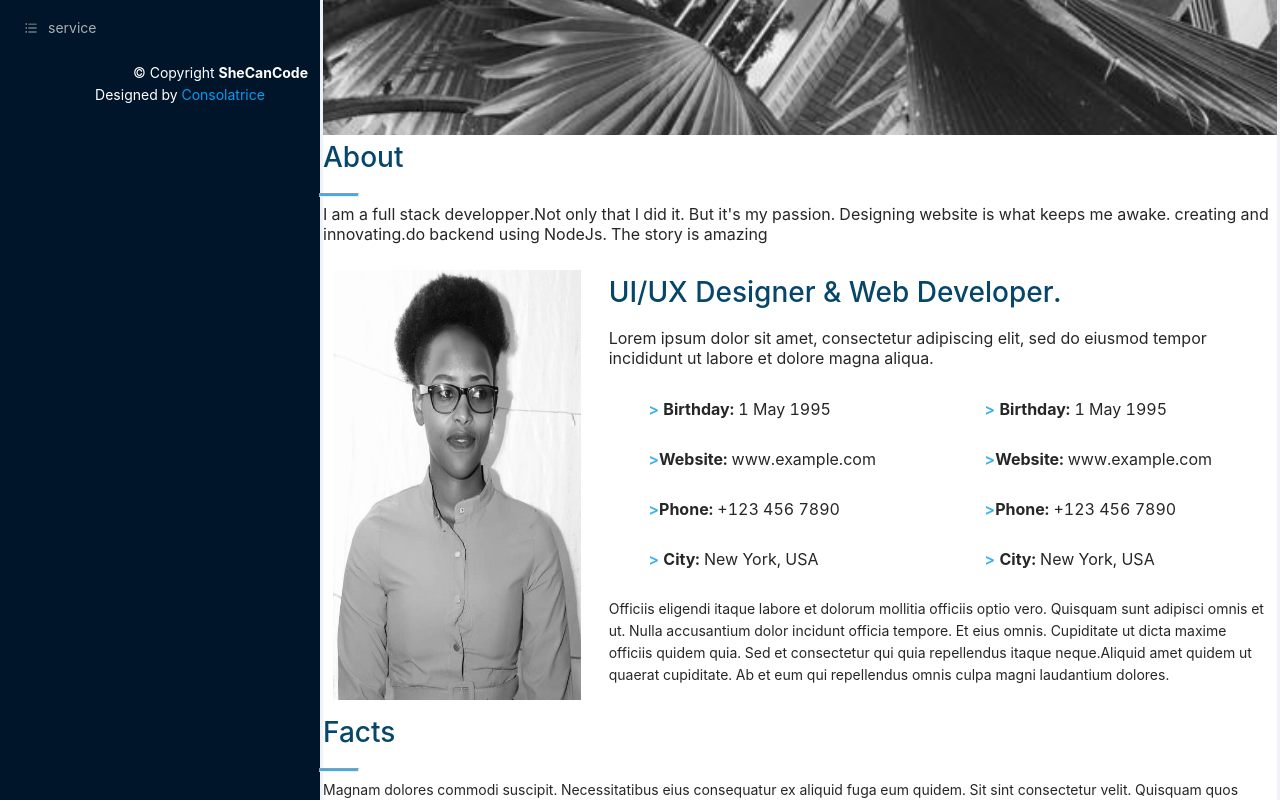
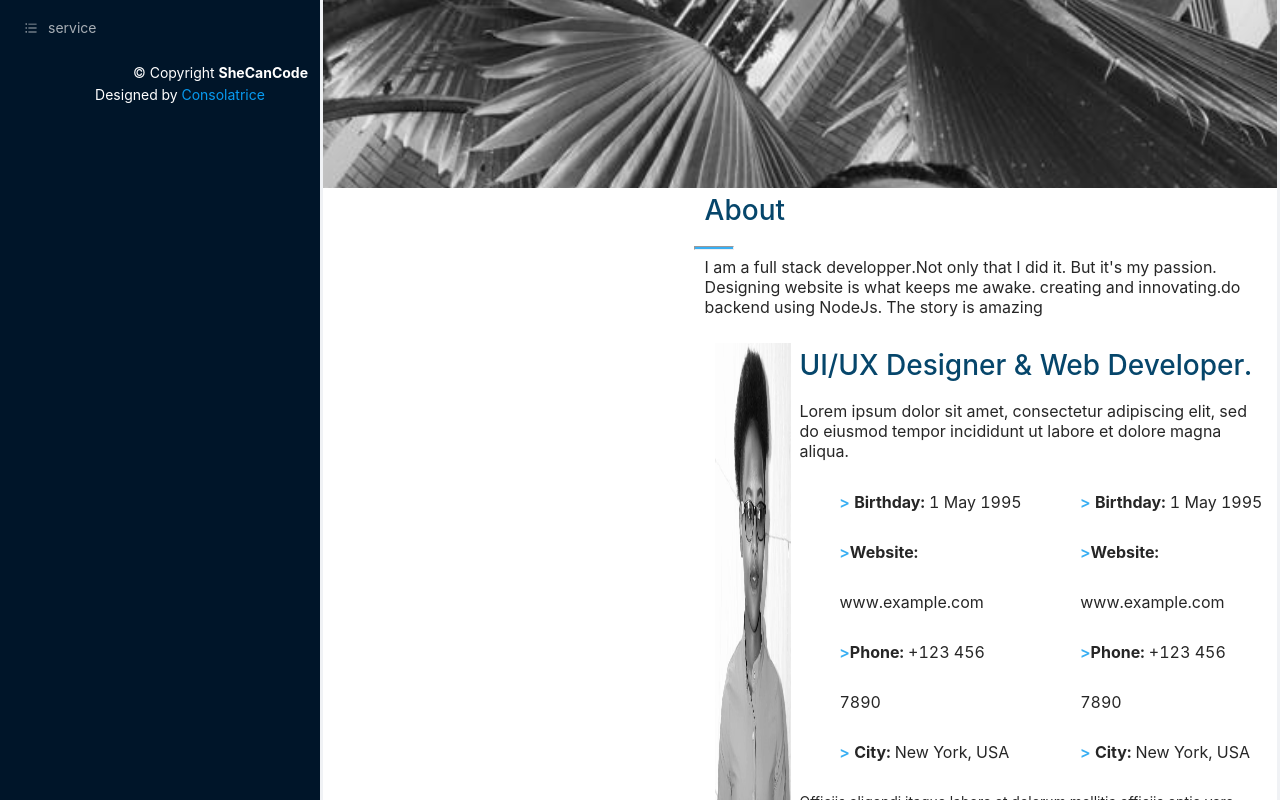
Before and after one commit to Consolatrice-tech/Portfolio-ReactJs, a React (Create React App) app: page / in a window 1280 px wide. Shown: the part 520-1320 px from the top of the page. Built offline with nearby package versions, Linux system fonts and the light colour scheme.

Commit message:
This is my portflio

```diff
--- a/src/components/AboutComponent.js
+++ b/src/components/AboutComponent.js
@@ -14,7 +14,7 @@ import {
 const AboutComponent=()=>{
     return(
     <div className="about-container">
-    <div>
+    <div className="Intro-content">
         <h1> About </h1>
         <hr/>
         <p className="about-paragraph">I am a full stack developper.Not only that I did it. But it's my passion.
--- a/src/components/index.css
+++ b/src/components/index.css
@@ -108,6 +108,9 @@
      margin-right: 15%;
      margin-top: -2.5em;
 
+   }
+   .Intro-content{
+     margin-left: 40%;
    }
 
    .about-container{
```
